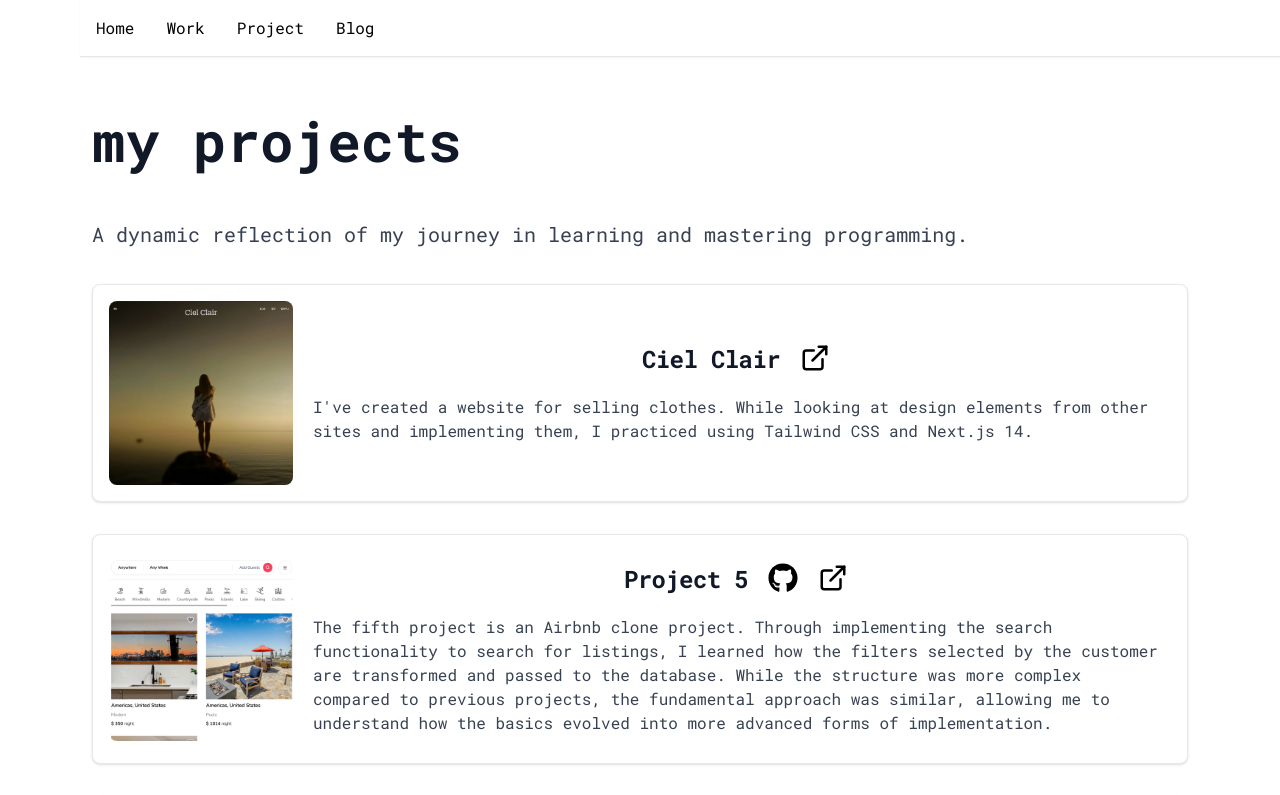
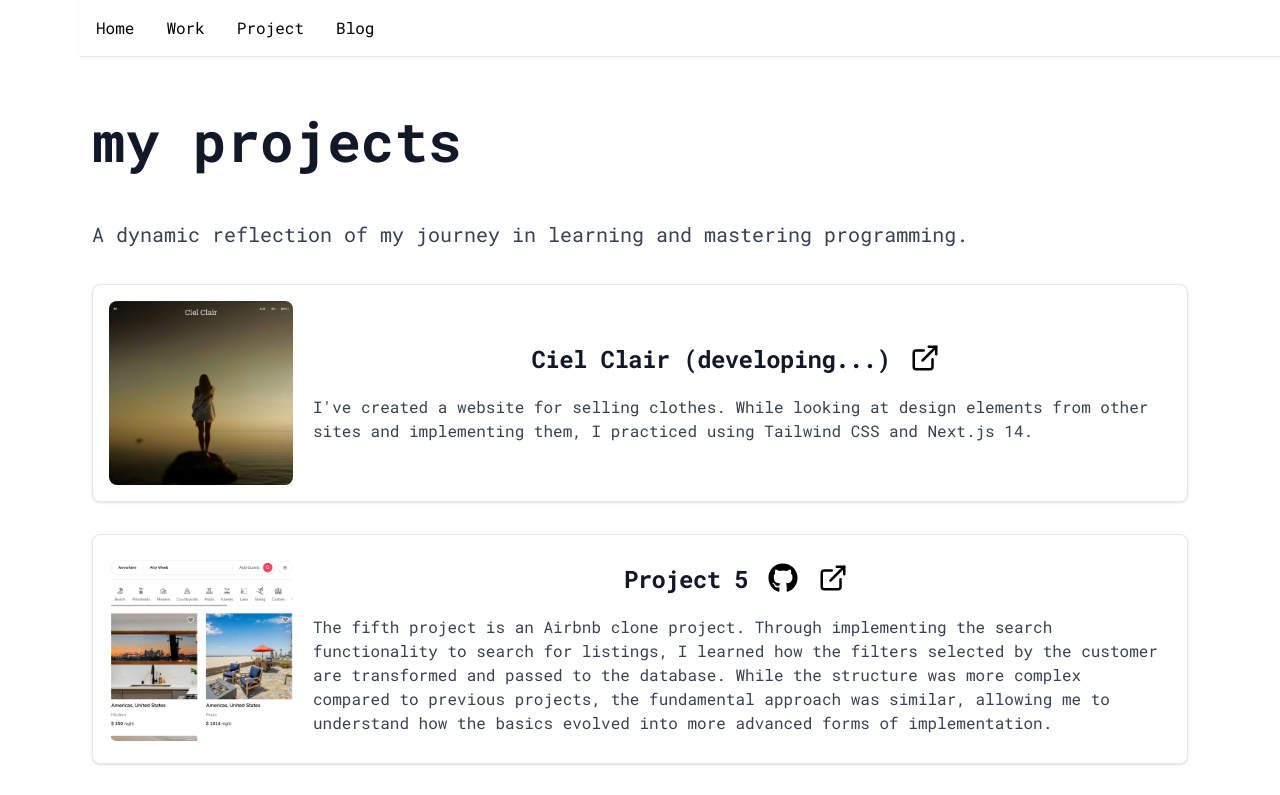
Before and after one commit to egofinder/baekhak.info, a Next.js app: page /projects in a window 1280 px wide. Shown: the top 795 px of the page. Built offline with nearby package versions, Linux system fonts and the light colour scheme.

Commit message:
Ciel Clair 제목 업데이트 (개발 중...)

```diff
--- a/app/projects/page.tsx
+++ b/app/projects/page.tsx
@@ -9,7 +9,7 @@ export const metadata: Metadata = {
 
 const projectData: Project[] = [
   {
-    title: "Ciel Clair",
+    title: "Ciel Clair (developing...)",
     description:
       "I've created a website for selling clothes. While looking at design elements from other sites and implementing them, I practiced using Tailwind CSS and Next.js 14.",
     siteUrl: "https://cielclair-com.vercel.app/",
```
